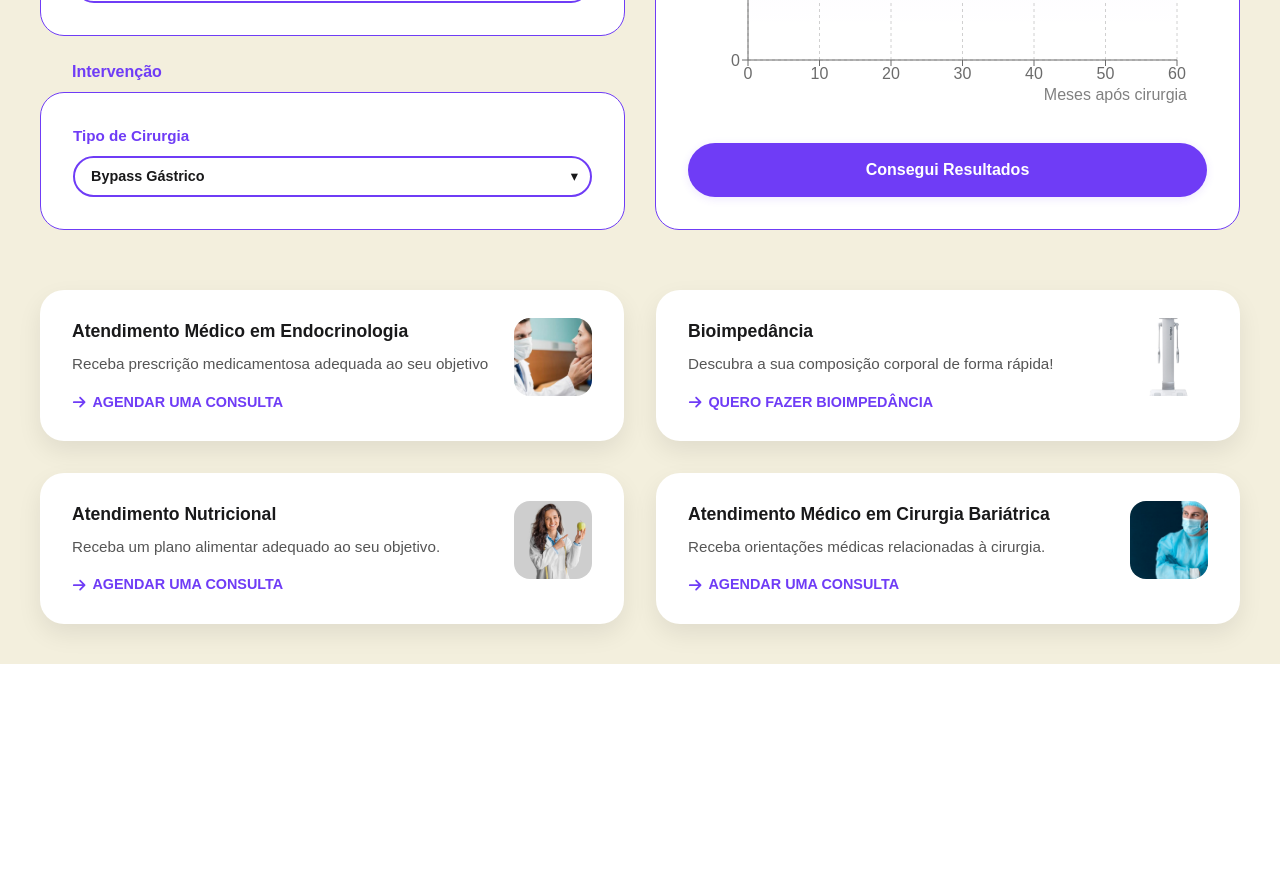
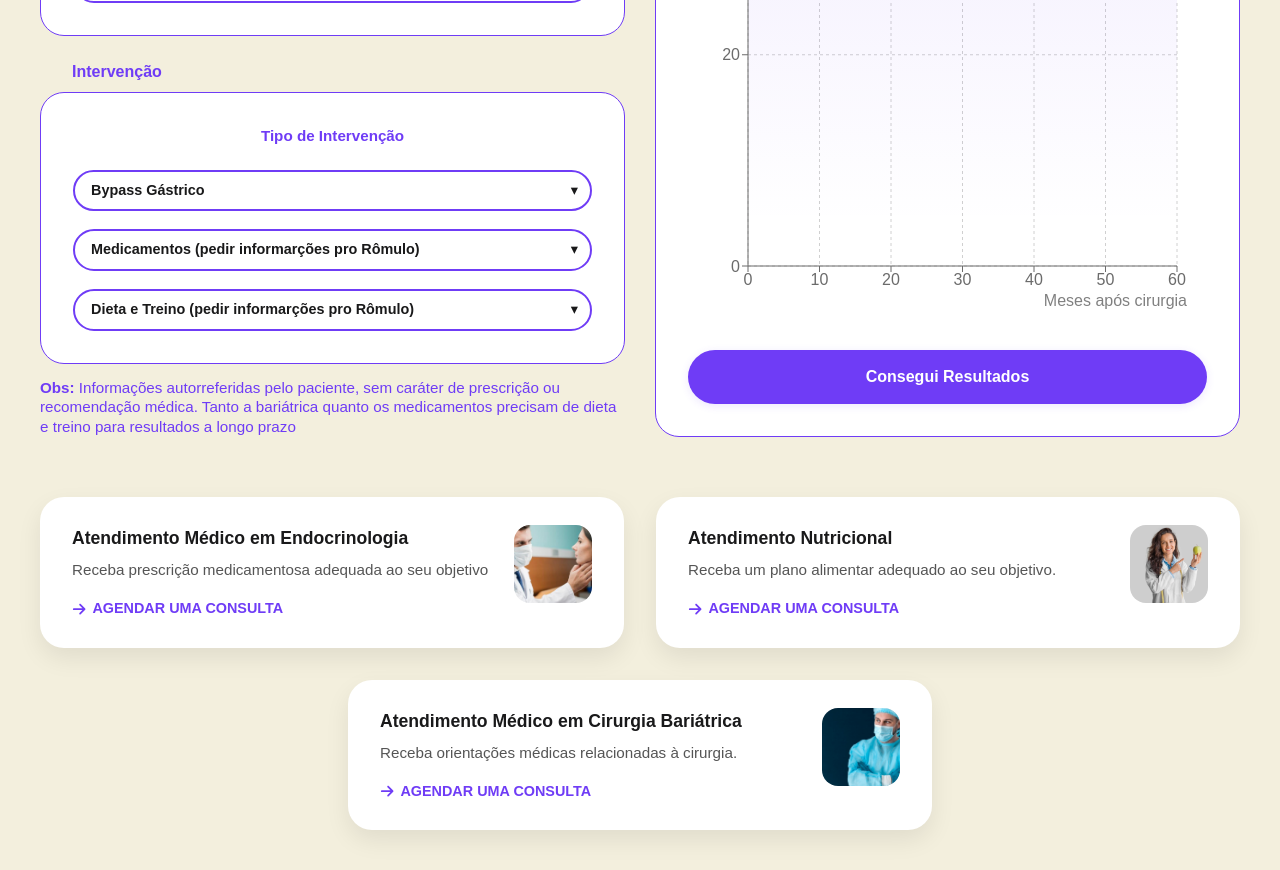
Before and after one commit to pedrobamaral/canal-do-bariatrico, a Next.js app in the folder frontend/: page / in a window 1280 px wide. Shown: the part 780-1650 px from the top of the page. Before the commit the page ends 1444 px from the top, so only its background shows below. Built offline with nearby package versions, Linux system fonts and the light colour scheme.

Commit message:
fix: delete bioimpedancia card and implement two new intervencoes

```diff
--- a/frontend/src/app/page.tsx
+++ b/frontend/src/app/page.tsx
@@ -562,7 +562,8 @@ export default function Home() {
                     padding: "32px",
                   }}
                 >
-                  <div style={{ marginBottom: 0 }}>
+                  {/* Título central */}
+                  <div style={{ textAlign: "center", marginBottom: "22px" }}>
                     <label
                       style={{
                         color: CORES.roxoPrincipal,
@@ -570,11 +571,15 @@ export default function Home() {
                         fontSize: "0.95rem",
                         fontFamily: FONTES.principal,
                         display: "block",
-                        marginBottom: "8px",
+                        marginBottom: "0px",
                       }}
                     >
-                      Tipo de Cirurgia
+                      Tipo de Intervenção
                     </label>
+                  </div>
+
+                  {/* 1) Bariátrica (mantém funcionando) */}
+                  <div style={{ marginBottom: "18px" }}>
                     <div className="pill-select-wrapper">
                       <select
                         className="pill-select"
@@ -592,9 +597,43 @@ export default function Home() {
                       </select>
                     </div>
                   </div>
+
+                  {/* 2) Medicamentos (só aparece, sem opções por enquanto) */}
+                  <div style={{ marginBottom: "18px" }}>
+                    <div className="pill-select-wrapper">
+                      <select className="pill-select" disabled>
+                        <option>Medicamentos (pedir informarções pro Rômulo)</option>
+                      </select>
+                    </div>
+                  </div>
+
+                  {/* 3) Dieta e Treino (só aparece, sem opções por enquanto) */}
+                  <div style={{ marginBottom: 0 }}>
+                    <div className="pill-select-wrapper">
+                      <select className="pill-select" disabled>
+                        <option>Dieta e Treino (pedir informarções pro Rômulo)</option>
+                      </select>
+                    </div>
+                  </div>
+                </div>
+
+                {/* Obs abaixo do card */}
+                <div
+                  style={{
+                    marginTop: "14px",
+                    color: CORES.roxoPrincipal,
+                    fontFamily: FONTES.secundaria,
+                    fontSize: "0.95rem",
+                    lineHeight: 1.3,
+                  }}
+                >
+                  <b>Obs:</b> Informações autorreferidas pelo paciente, sem caráter
+                  de prescrição ou recomendação médica. Tanto a bariátrica quanto os
+                  medicamentos precisam de dieta e treino para resultados a longo prazo
                 </div>
               </div>
             </div>
+
 
             {/* Direita – Gráfico */}
             <div
@@ -867,107 +906,6 @@ export default function Home() {
               </div>
             </div>
 
-            {/* CARD 2 - Bioimpedância */}
-            <div
-              style={{
-                background: "white",
-                borderRadius: "24px",
-                boxShadow: "0 10px 25px rgba(0,0,0,0.08)",
-                padding: "28px 32px",
-                display: "flex",
-                justifyContent: "space-between",
-                alignItems: "flex-start",
-                gap: "20px",
-              }}
-            >
-              <div style={{ flex: 1 }}>
-                <h3
-                  style={{
-                    fontFamily: FONTES.principal,
-                    fontWeight: 700,
-                    fontSize: "1.1rem",
-                    color: CORES.pretoPrincipal,
-                    margin: 0,
-                    marginBottom: "8px",
-                  }}
-                >
-                  Bioimpedância
-                </h3>
-
-                <p
-                  style={{
-                    margin: 0,
-                    marginBottom: "16px",
-                    fontFamily: FONTES.secundaria,
-                    fontSize: "0.95rem",
-                    color: "#555555",
-                  }}
-                >
-                  Descubra a sua composição corporal de forma rápida!
-                </p>
-
-                <a
-                  style={{
-                    fontFamily: FONTES.principal,
-                    fontWeight: 700,
-                    fontSize: "0.9rem",
-                    color: CORES.roxoPrincipal,
-                    textDecoration: "none",
-                    display: "flex",
-                    alignItems: "center",
-                    gap: "6px",
-                    cursor: "pointer",
-                    transition: "color 0.2s, text-decoration 0.2s",
-                  }}
-                  onMouseEnter={(e) => {
-                    e.currentTarget.style.color = CORES.roxoHover
-                    e.currentTarget.style.textDecoration = "underline"
-                    const arrow = e.currentTarget.querySelector(
-                      "span"
-                    ) as HTMLSpanElement | null
-                    if (arrow) arrow.style.transform = "translateX(4px)"
-                  }}
-                  onMouseLeave={(e) => {
-                    e.currentTarget.style.color = CORES.roxoPrincipal
-                    e.currentTarget.style.textDecoration = "none"
-                    const arrow = e.currentTarget.querySelector(
-                      "span"
-                    ) as HTMLSpanElement | null
-                    if (arrow) arrow.style.transform = "translateX(0)"
-                  }}
-                >
-                  <span
-                    style={{
-                      display: "inline-flex",
-                      alignItems: "center",
-                      transition: "transform 0.2s",
-                    }}
-                  >
-                    <FaArrowRight />
-                  </span>
-                  <span>QUERO FAZER BIOIMPEDÂNCIA</span>
-                </a>
-              </div>
-
-              <div
-                style={{
-                  width: "78px",
-                  height: "78px",
-                  borderRadius: "16px",
-                  overflow: "hidden",
-                  position: "relative",
-                  flexShrink: 0,
-                }}
-              >
-                <Image
-                  src="/images/bioimpedancia.jpg"
-                  alt="Equipamento de bioimpedância"
-                  fill
-                  style={{ objectFit: "cover" }}
-                />
-              </div>
-            </div>
-
             {/* CARD 3 - Nutricional */}
             <div
               style={{
@@ -1080,6 +1018,15 @@ export default function Home() {
                 justifyContent: "space-between",
                 alignItems: "flex-start",
                 gap: "20px",
+
+                ...(isMobile
+                  ? {}
+                  : {
+                    gridColumn: "1 / -1",
+                    justifySelf: "center",
+                    width: "100%",
+                    maxWidth: "584px",
+                  }),
               }}
             >
               <div style={{ flex: 1 }}>
@@ -1170,6 +1117,7 @@ export default function Home() {
               </div>
             </div>
           </div>
+
         </div>
       </main>
 
```
